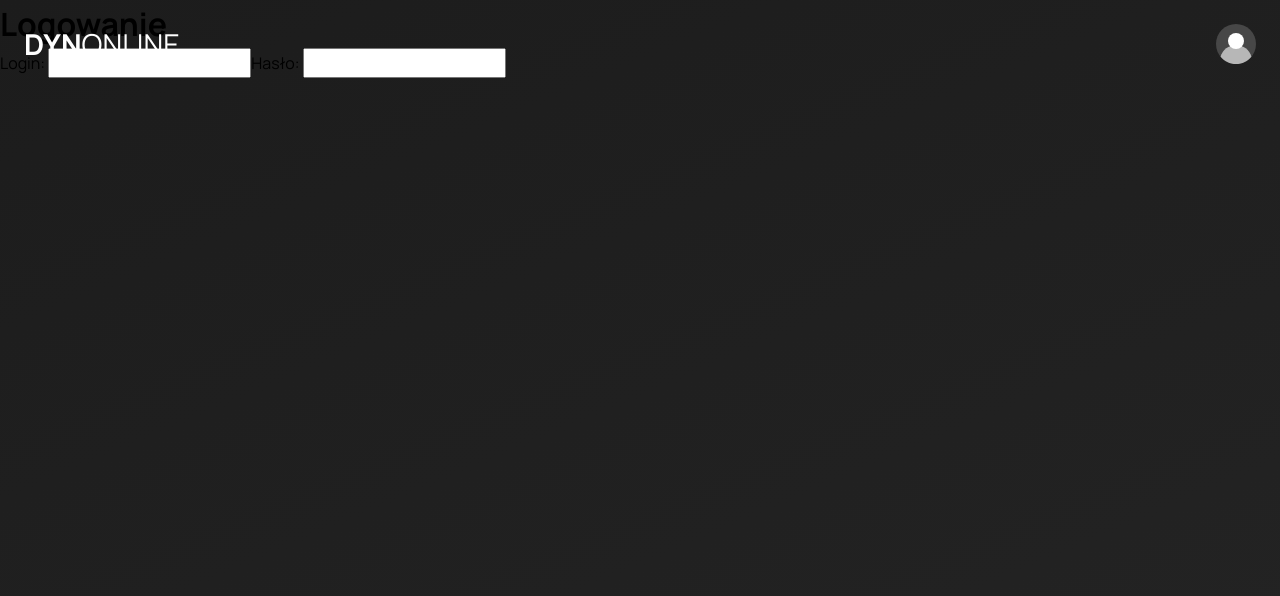
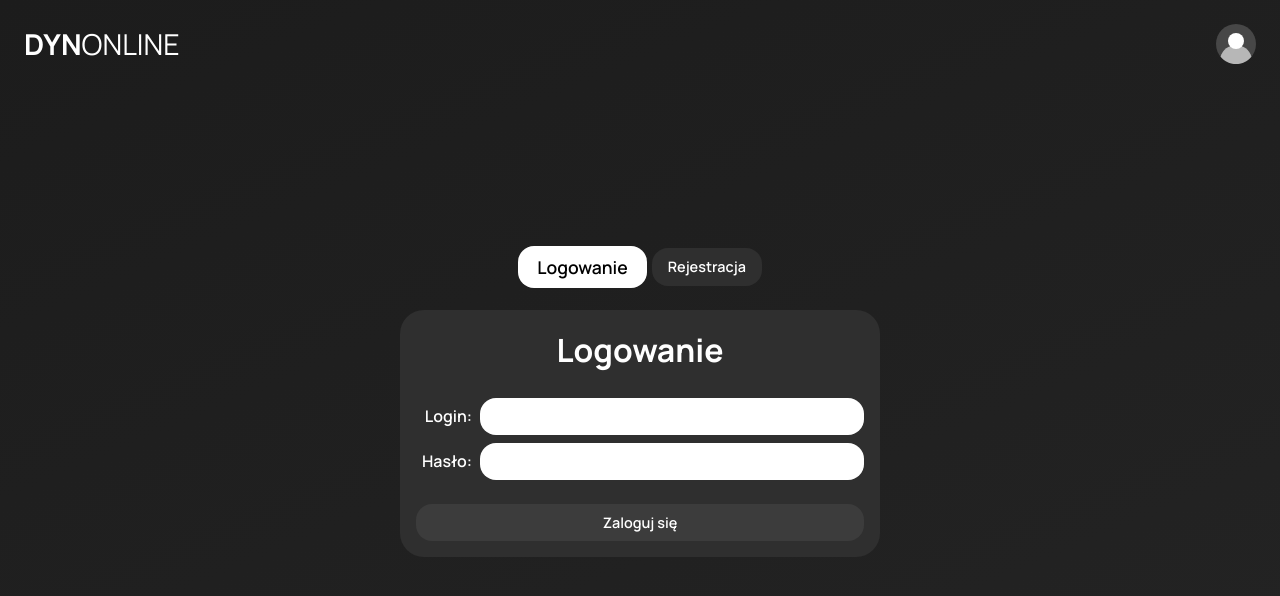
Before and after one commit to Piekielniok/dynonline, a React (Vite) app in the folder client/: page /login in a window 1280 px wide. Shown: the top 596 px of the page. Built offline with nearby package versions, Linux system fonts and the light colour scheme.

Commit message:
Style login page

```diff
--- a/client/src/css/App.css
+++ b/client/src/css/App.css
@@ -89,7 +89,8 @@
 }
 
 .parameters-container,
-.results-container {
+.results-container,
+.login-container {
   display: flex;
   flex-direction: column;
   gap: 1.2rem;
@@ -413,6 +414,87 @@ span.accel-table-interval-unit {
   color: #fff;
 }
 
+.login-switch-container {
+  display: flex;
+  justify-content: center;
+  align-items: center;
+  gap: .3rem;
+  margin-top: auto;
+  width: 100%;
+  height: 3rem;
+}
+
+.login-switch-container button,
+.login-form-container button,
+.register-form-container button {
+  padding: .5rem 1rem;
+  color: #fff;
+  background: #2f2f2f;
+  font-size: .9rem;
+  font-weight: 600;
+  border: 0;
+  border-radius: 1rem;
+  transition: .25s ease-in-out;
+}
+
+.login-switch-container button.selected,
+.login-form-container button.form-filled,
+.register-form-container button.form-filled {
+  padding: .5rem 1.2rem;
+  color: #000;
+  background: #fff;
+  font-size: 1.1rem;
+}
+
+.login-form-container,
+.register-form-container {
+  display: grid;
+  grid-template-columns: 7.2rem 1fr;
+  gap: .5rem;
+  margin: 0 auto auto auto;
+  padding: 1rem;
+  width: 100%;
+  max-width: 30rem;
+  color: #fff;
+  background: #2f2f2f;
+  border-radius: 1.5rem;
+}
+
+.login-form-container {
+  grid-template-columns: 3.5rem 1fr;
+}
+
+.login-form-container h1,
+.register-form-container h1 {
+  grid-column: 1 / 3;
+  margin-bottom: 1rem;
+  text-align: center;
+}
+
+.login-form-container input,
+.register-form-container input {
+  padding: .4rem .8rem;
+  width: 100%;
+  font-weight: 600;
+  border: 0;
+  border-radius: 1rem;
+}
+
+.login-form-container label,
+.register-form-container label {
+  display: flex;
+  justify-content: end;
+  align-items: center;
+  font-weight: 600;
+}
+
+.login-form-container button,
+.register-form-container button {
+  grid-column: 1 / 3;
+  margin-top: 1rem;
+  background: #3c3c3c;
+}
+
 @keyframes list-select-alt-anim {
   0% {
     opacity: 0;
--- a/client/src/pages/Login.jsx
+++ b/client/src/pages/Login.jsx
@@ -1,18 +1,44 @@
 import { useState } from 'react';
 
 function Login() {
+  const [selectedForm, setSelectedForm] = useState('login');
   const [loginData, setLoginData] = useState({
     login: "",
-    password: ""
+    password: "",
+    email: "",
+    repeatPassword: ""
   });
 
   return (
-    <div>
-      <h1>Logowanie</h1>
-      <label htmlFor="loginInput">Login: </label>
-      <input value={loginData.login} type="text" name="login" id="loginInput" onChange={e => setLoginData({ ...loginData, login: e.target.value})}/>
-      <label htmlFor="password">Hasło: </label>
-      <input value={loginData.password} type="password" name="password" id="passwordInput" onChange={e => setLoginData({ ...loginData, password: e.target.value})}/>
+    <div className="login-container">
+      <div className="login-switch-container">
+        <button className={selectedForm === 'login' ? 'selected' : ''} onClick={e => setSelectedForm('login')}>Logowanie</button>
+        <button className={selectedForm === 'register' ? 'selected' : ''} onClick={e => setSelectedForm('register')}>Rejestracja</button>
+      </div>
+      {selectedForm === 'login' ? (
+        <div className="login-form-container">
+          <h1>Logowanie</h1>
+          <label htmlFor="loginInput">Login: </label>
+          <input value={loginData.login} type="text" name="login" id="loginInput" onChange={e => setLoginData(prevState => { return {...prevState, login: e.target.value}})} />
+          <label htmlFor="password">Hasło: </label>
+          <input value={loginData.password} type="password" name="password" id="passwordInput" onChange={e => setLoginData(prevState => { return {...prevState, password: e.target.value}})} />
+          <button className={loginData.login !== '' && loginData.password !== '' ? 'form-filled' : ''}>Zaloguj się</button>
+        </div>
+      ) : ''}
+      {selectedForm === 'register' ? (
+        <div className="register-form-container">
+          <h1>Rejestracja</h1>
+          <label htmlFor="loginInput">Login: </label>
+          <input value={loginData.login} type="text" name="login" id="loginInput" onChange={e => setLoginData(prevState => { return {...prevState, login: e.target.value}})} />
+          <label htmlFor="emailInput">Email: </label>
+          <input value={loginData.email} type="email" name="email" id="emailInput" onChange={e => setLoginData(prevState => { return {...prevState, email: e.target.value}})} />
+          <label htmlFor="passwordInput">Hasło: </label>
+          <input value={loginData.password} type="password" name="password" id="passwordInput" onChange={e => setLoginData(prevState => { return {...prevState, password: e.target.value}})} />
+          <label htmlFor="repeatPasswordInput">Powtórz hasło: </label>
+          <input value={loginData.repeatPassword} type="password" name="repeat_password" id="repeatPasswordInput" onChange={e => setLoginData(prevState => { return {...prevState, repeatPassword: e.target.value}})} />
+          <button className={loginData.login !== '' && loginData.password !== '' && loginData.repeatPassword !== '' ? 'form-filled' : ''}>Zarejestruj się</button>
+        </div>
+      ) : ''}
     </div>
   );
 }
```
